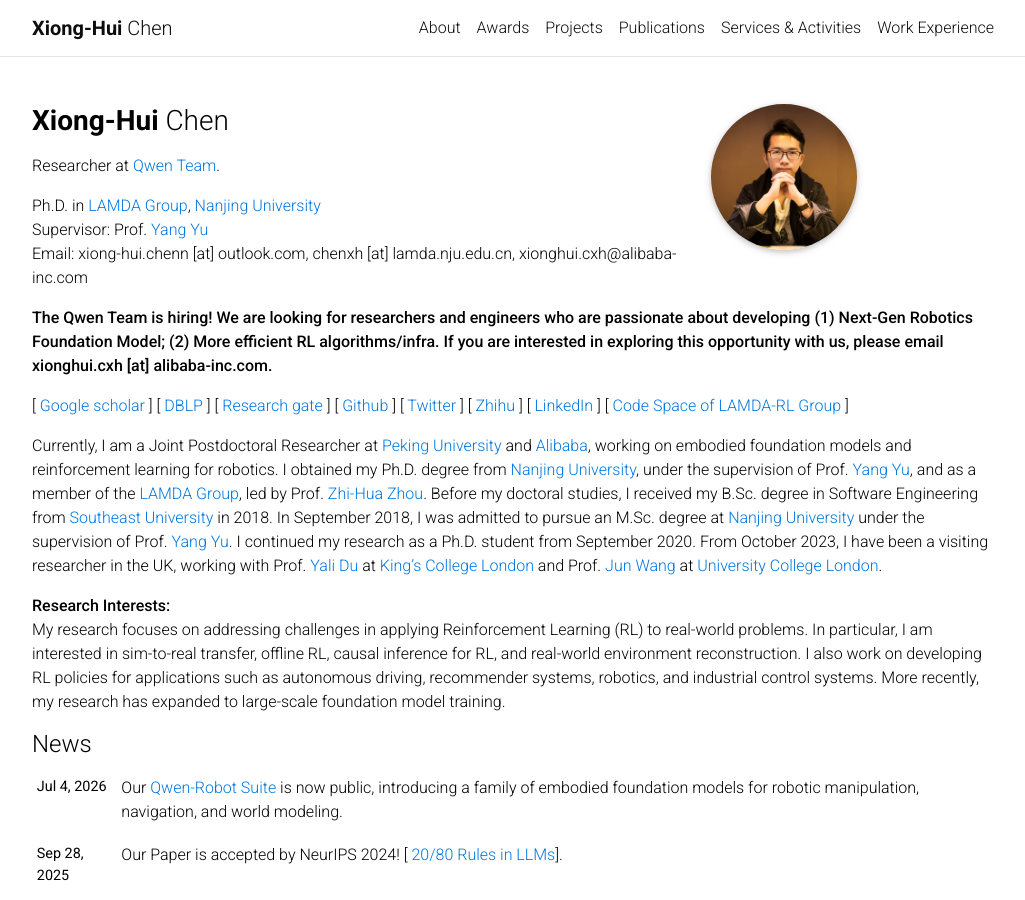
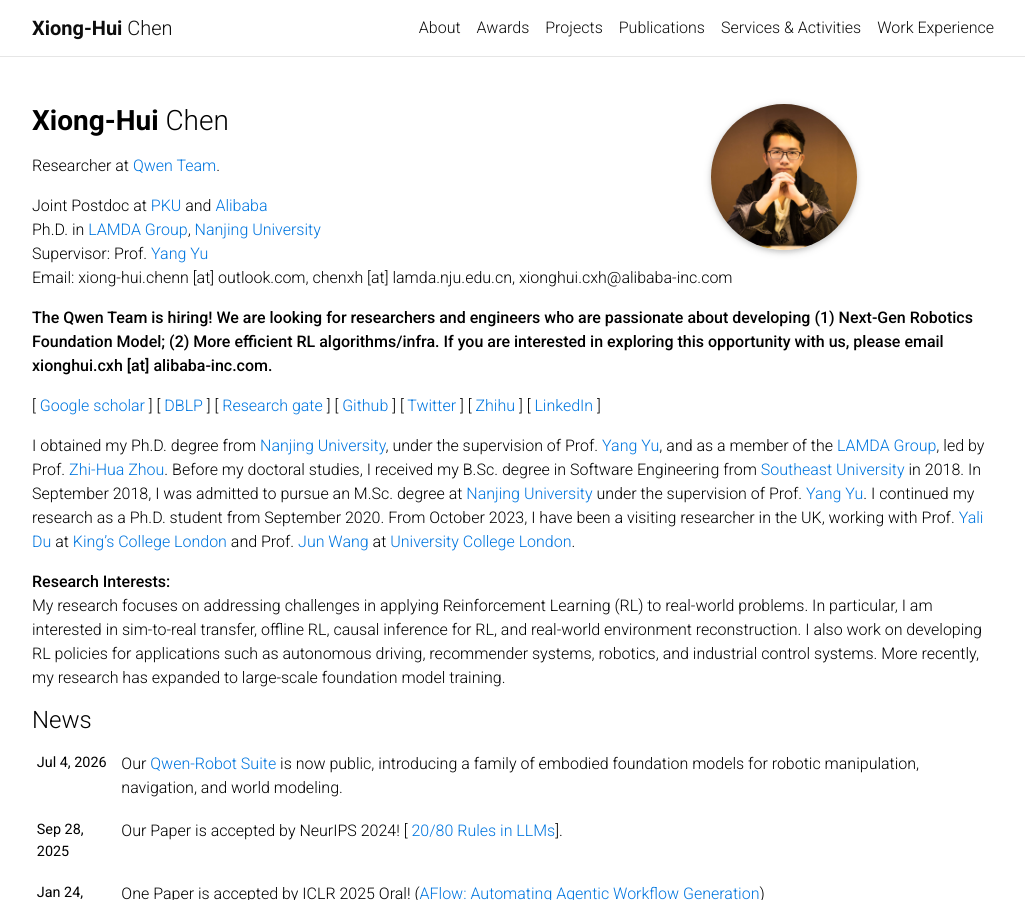
Before and after one commit to xionghuichen/xionghuichen.github.io, a Jekyll site: the page built from _pages/about.md, in a window 1280 px wide and 900 px high. Shown: the whole window, without its empty margins (123-1148 px from the left). Built offline with Jekyll 4.4.1, drawn with Linux system fonts in a browser that asks for light colours; comment, search, counter and statistics services are not loaded.

Commit message:
Simplify homepage affiliation

```diff
--- a/_pages/about.md
+++ b/_pages/about.md
@@ -17,18 +17,17 @@
 
 Researcher at <a href="https://qwen.ai/">Qwen Team</a>.
 
+Joint Postdoc at <a href="https://english.pku.edu.cn/">PKU</a> and <a href="https://www.alibabagroup.com/en-US">Alibaba</a><br/>
 Ph.D. in <a href="http://lamda.nju.edu.cn/CH.MainPage.ashx">LAMDA Group</a>, <a href="http://www.nju.edu.cn/">Nanjing University</a> <br/>
 Supervisor: Prof. <a href="http://lamda.nju.edu.cn/yuy/">Yang Yu</a> <br/>
 Email: xiong-hui.chenn [at] outlook.com, chenxh [at] lamda.nju.edu.cn, xionghui.cxh@alibaba-inc.com <br/>
 
 **The Qwen Team is hiring! We are looking for researchers and engineers who are passionate about developing (1) Next-Gen Robotics Foundation Model; (2) More efficient RL algorithms/infra. If you are interested in exploring this opportunity with us, please email xionghui.cxh [at] alibaba-inc.com.**
 
-[ [Google scholar](https://scholar.google.com/citations?user=H5pguCYAAAAJ&hl=en) ] [ [DBLP](https://dblp.org/pid/241/7938.html) ] [ [Research gate](https://www.researchgate.net/profile/Xiong-Hui-Chen-2) ] [ [Github](https://github.com/xionghuichen) ] [ [Twitter](https://twitter.com/xiong_hui_chen) ] [ [Zhihu](https://www.zhihu.com/people/chen-xiong-hui-10) ] [ [LinkedIn](https://www.linkedin.com/in/xiong-hui-chen-9a94b411a/) ] [ [Code Space of LAMDA-RL Group](https://github.com/LAMDA-RL) ]
+[ [Google scholar](https://scholar.google.com/citations?user=H5pguCYAAAAJ&hl=en) ] [ [DBLP](https://dblp.org/pid/241/7938.html) ] [ [Research gate](https://www.researchgate.net/profile/Xiong-Hui-Chen-2) ] [ [Github](https://github.com/xionghuichen) ] [ [Twitter](https://twitter.com/xiong_hui_chen) ] [ [Zhihu](https://www.zhihu.com/people/chen-xiong-hui-10) ] [ [LinkedIn](https://www.linkedin.com/in/xiong-hui-chen-9a94b411a/) ]
 
 
 <p>
-Currently, I am a Joint Postdoctoral Researcher at <a href="https://english.pku.edu.cn/">Peking University</a> and <a href="https://www.alibabagroup.com/en-US">Alibaba</a>, working on embodied foundation models and reinforcement learning for robotics.
-
 I obtained my Ph.D. degree from <a href="https://www.nju.edu.cn/EN/main.htm">Nanjing University</a>, under the supervision of Prof. <a href="http://www.lamda.nju.edu.cn/yuy/">Yang Yu</a>, and as a member of the <a href="https://www.lamda.nju.edu.cn/MainPage.ashx">LAMDA Group</a>, led by Prof. <a href="https://cs.nju.edu.cn/zhouzh/index.htm">Zhi-Hua Zhou</a>.
 
 Before my doctoral studies, I received my B.Sc. degree in Software Engineering from <a href="https://www.seu.edu.cn/english/main.htm">Southeast University</a> in 2018. In September 2018, I was admitted to pursue an M.Sc. degree at <a href="https://www.nju.edu.cn/EN/main.htm">Nanjing University</a> under the supervision of Prof. <a href="http://www.lamda.nju.edu.cn/yuy/">Yang Yu</a>. I continued my research as a Ph.D. student from September 2020.
```
